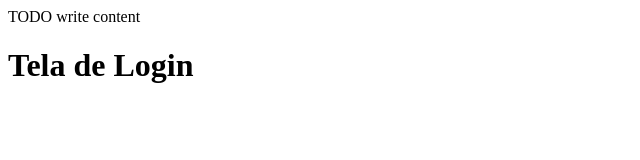
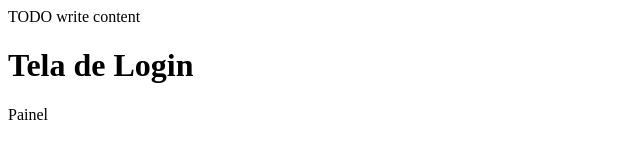
Before and after one commit to joaoplay16/aulagit, a plain HTML site: page web/index.html in a window 1280 px wide. Shown: the full height of the page, 0-640 px from the left. Drawn offline with Linux system fonts and the light colour scheme.

Commit message:
adicionei um panel

```diff
--- a/web/index.html
+++ b/web/index.html
@@ -14,5 +14,9 @@ and open the template in the editor.
         <div>TODO write content</div>
 
 <h1> Tela de Login </h1>
+
+        <div class="panel panel-default">
+        <div class="panel-heading">Painel</div>
+        </div>
 </body>
 </html>
```
